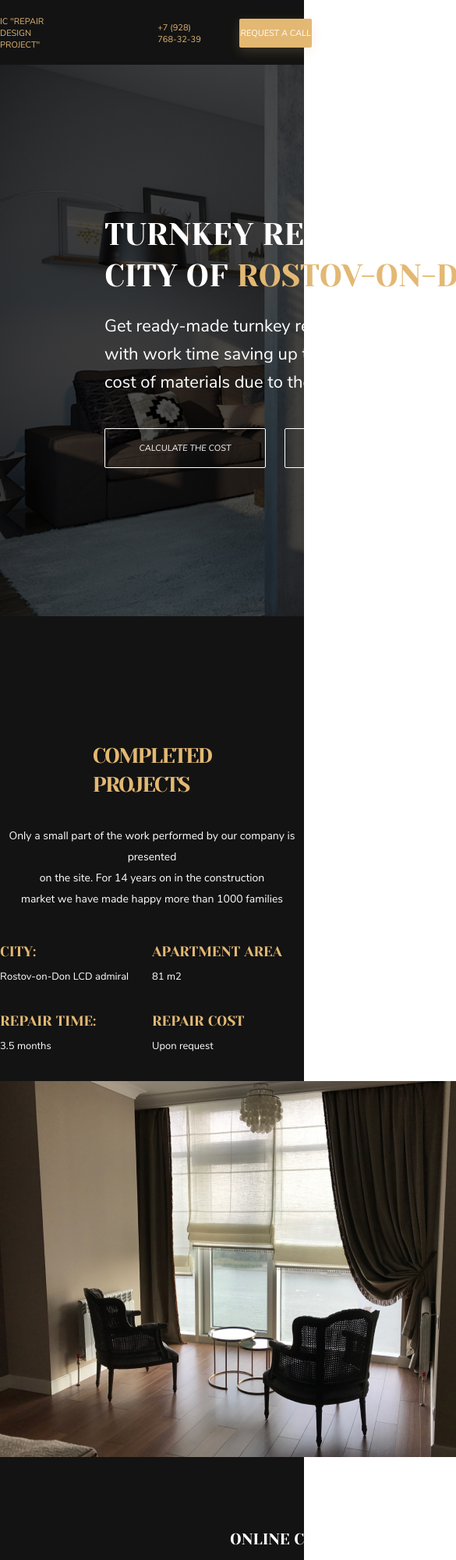
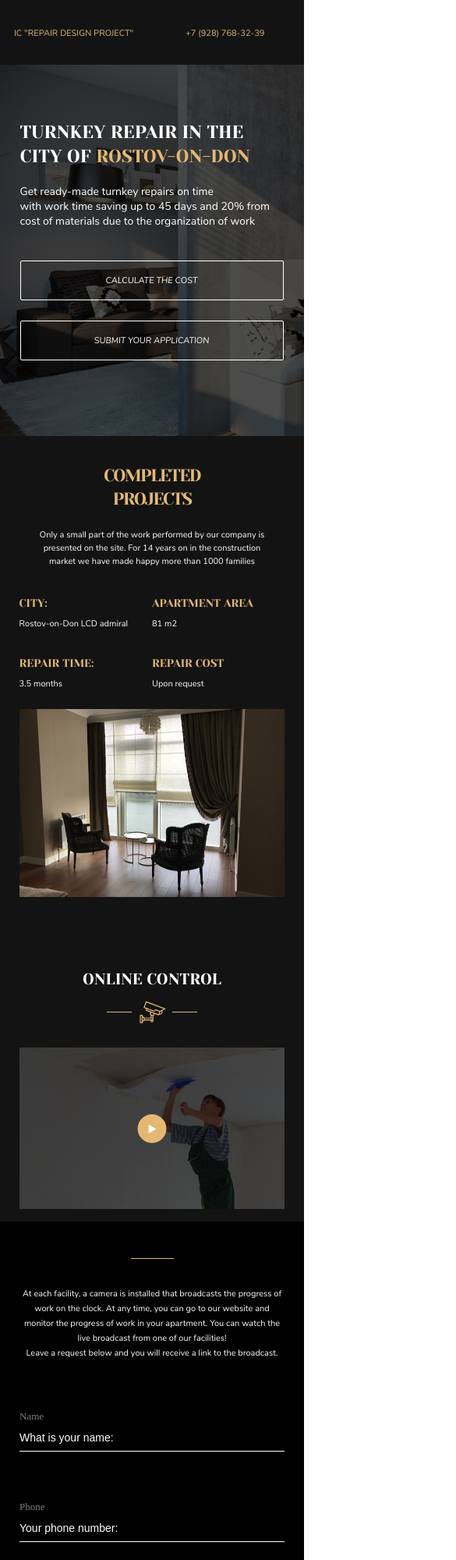
Before and after one commit to lagafet-jr/design_agency_lp, a plain HTML site: page index.html in a window 390 px wide. Shown: the top 2000 px of the page at 78% size, 585 px wide, since content can reach past the window. Drawn offline with Linux system fonts and the light colour scheme.

Commit message:
mobile adaptive

```diff
--- a/css/media.css
+++ b/css/media.css
@@ -27,10 +27,12 @@
     display: flex;
     justify-content: center;
     align-items: center;
+    text-align: center;
   }
 
   .project-about {
     order: 1;
+    max-width: 768px;
     display: flex;
     justify-content: center;
     align-items: center;
@@ -98,5 +100,253 @@
     height: 100%;
     margin-top: 0px;
   }
+}
 
+@media screen and (max-width: 768px) {
+
+  .header-nav a:nth-child(n+2):nth-child(-n+7),
+  .header-nav button,
+  .img-laptop,
+  .projects-header,
+  .adress,
+  .social,
+  .footer {
+    display: none;
+  }
+
+  .header-nav {
+    display: flex;
+    justify-content: space-around;
+    align-items: center;
+    flex-wrap: nowrap;
+    margin: 23px 18px 22px;
+  }
+
+  .header-nav a {
+    margin-right: 0px;
+  }
+
+  .intro {
+    height: 476px;
+  }
+
+  .intro-wrap {
+    max-width: 375px;
+  }
+
+  .intro-1-2 {
+    display: flex;
+    flex-direction: column;
+    justify-content: center;
+    max-width: 100%;
+    max-height: 476px;
+    margin-left: 18px;
+  }
+
+  .intro-text {
+    font-size: 23px;
+    line-height: 31px;
+  }
+
+  .intro-info {
+    font-size: 14px;
+    line-height: 19px;
+  }
+
+  .mobile-buttons {
+    display: flex;
+    flex-direction: column;
+    justify-content: space-between;
+    align-items: center;
+  }
+
+  .intro-btn {
+    width: 338px;
+    height: 51px;
+    padding: 0px;
+    border: 1px solid #FFFFFF;
+    margin-right: 0px;
+    box-sizing: border-box;
+    margin-bottom: 26px;
+  }
+
+  .project-txt {
+    padding-top: 36px;
+    font-size: 22px;
+    line-height: 30px;
+    text-align: center;
+    margin-bottom: 0px;
+  }
+
+  .project-about {
+    font-size: 11px;
+    line-height: 17px;
+    text-align: center;
+    max-width: 311px;
+    margin: 22px 32px 36px;
+  }
+
+  .project-params {
+    width: 341px;
+    height: 145px;
+    display: flex;
+    justify-content: space-around;
+  }
+
+  .project-params p {
+    font-size: 11px;
+    line-height: 15px;
+  }
+
+  .project-params h3 {
+    font-size: 14px;
+    line-height: 19px;
+  }
+
+  .project-img {
+    width: 340px;
+    height: 241.35px;
+  }
+
+  .control-wrapper {
+    width: 375px;
+    margin: 0 auto;
+  }
+
+  .control {
+    background-color: black;
+  }
+
+  .video {
+    width: 340px;
+    height: 207px;
+    margin: 0 auto;
+  }
+
+  .video-btn {
+    width: 37px;
+    height: 37px;
+  }
+
+  .play-mobile {
+    width: 12px;
+    height: 12px;
+  }
+
+  .control-info {
+    width: 340px;
+    margin: 0 auto;
+    font-size: 11px;
+    line-height: 19px;
+    text-align: center;
+    color: white;
+    margin-bottom: 61px;
+  }
+
+  .request {
+    display: flex;
+    flex-direction: column;
+    justify-content: space-around;
+    align-items: center;
+  }
+
+  .request-item {
+    width: 340px;
+    margin-bottom: 60px;
+  }
+
+  .request-label {
+    font-size: 13px;
+    line-height: 21px;
+    color: rgba(255, 255, 255, 0.5);
+  }
+
+  .request-input-text {
+    padding: 8px 0;
+    outline: none;
+    border: none;
+    background-color: black;
+    border-bottom: 1px solid white;
+  }
+
+  .request-input-text::placeholder {
+    font-size: 14px;
+    line-height: 19px;
+    color: white;
+  }
+
+  .request-submit {
+    width: 340px;
+  }
+
+  .request-text {
+    color: white;
+  }
+
+  .types-wrapper {
+    max-width: 375px;
+    margin: 0 auto;
+  }
+
+  .types-block {
+    width: 340px;
+  }
+
+  .pic {
+    width: 340px;
+    height: 365px;
+    z-index: 1;
+    position: relative;
+  }
+
+  .types-mobile-img {
+    width: 340px;
+    height: 365px;
+  }
+
+  .type-list-block {
+    background-color: #fff;
+    width: 270px;
+    margin-left: 0px;
+  }
+
+  .questions-wrap {
+    width: 375px;
+  }
+
+  .questions-row {
+    display: flex;
+    flex-direction: column;
+    justify-content: space-between;
+    align-items: center;
+    width: 340px;
+  }
+
+  .questions h2 {
+    margin-bottom: 52px;
+  }
+
+  .row-width {
+    width: 340px;
+    margin-bottom: 63px;
+  }
+
+  .question-width {
+    width: 340px;
+    margin-bottom: 22px;
+  }
+
+  .call-checkbox {
+    margin-bottom: 67px;
+  }
+
+  .map-size {
+    width: 340px;
+    height: 255px;
+    padding-top: 160px;
+  }
+
+  .map-back {
+    background-color: black;
+  }
 }
--- a/css/styles.css
+++ b/css/styles.css
@@ -236,6 +236,11 @@ a:nth-child(8) {
   height: 482px;
 }
 
+.img-mobile {
+  width: 340px;
+  height: 241.35px;
+}
+
 .project-txt {
   font-family: Yeseva One;
   font-style: normal;
@@ -260,6 +265,7 @@ a:nth-child(8) {
 .project-params {
   display: flex;
   flex-wrap: wrap;
+  margin: 0 auto;
 }
 
 .project-params div {
@@ -959,7 +965,7 @@ a:nth-child(8) {
 
 .questions {
   margin-top: -222.66px;
-  background: #181818;
+  background: #000000;
   box-shadow: 0px 30px 30px rgba(0, 0, 0, 0.05);
   width: 883px;
   height: 446px;
--- a/index.html
+++ b/index.html
@@ -13,7 +13,7 @@
 <body>
   <header>
     <div class="header-nav">
-      <a id="home">IC "REPAIR DESIGN PROJECT"</a>
+      <a id="home">Ic "Repair design project"</a>
       <a class="margin-left" href="#home">Home</a>
       <a href="#projects">Projects</a>
       <a href="#measurement">Measurement</a>
@@ -36,7 +36,7 @@
             <p>Get ready-made turnkey repairs on time <br>with work time saving up to 45 days and 20% from <br>cost of
               materials due to the organization of work</p>
           </div>
-          <div>
+          <div class="mobile-buttons">
             <button class="button intro-btn">CALCULATE THE COST</button>
             <button class="button intro-btn">SUBMIT YOUR APPLICATION</button>
           </div>
@@ -59,8 +59,8 @@
               <p>Completed <br>projects</p>
             </div>
             <div class="project-about">
-              <p>Only a small part of the work performed by our company is presented <br>on the site. For 14 years on in
-                the construction <br>market we have made happy more than 1000 families</p>
+              <p>Only a small part of the work performed by our company is presented on the site. For 14 years on in
+                the construction market we have made happy more than 1000 families</p>
             </div>
             <div class="project-params">
               <div>
@@ -90,7 +90,7 @@
           </div>
           <div class="projects-half">
             <div class="project-img">
-              <img src="./images/image_2_1.jpg" alt="photo">
+              <img class="img-mobile" src="./images/image_2_1.jpg" alt="photo">
             </div>
           </div>
         </div>
@@ -111,7 +111,7 @@
             </div>
           </div>
           <div class="video video-bg">
-            <button class="video-btn"><img src="./images/video-btn.svg" alt="play"></button>
+            <button class="video-btn"><img class="play-mobile" src="./images/video-btn.svg" alt="play"></button>
           </div>
           <div class="control-info">
             <hr>
@@ -163,7 +163,7 @@
         <div class="types-pic">
           <div class="types-block">
             <div class="pic">
-              <img src="./images/type_1.jpg" alt="picture">
+              <img class="types-mobile-img" src="./images/type_1.jpg" alt="picture">
             </div>
             <div class="type-list-block">
               <div class="type-list-display">
@@ -189,7 +189,7 @@
           </div>
           <div class="types-block">
             <div class="pic">
-              <img src="./images/type_2.jpg" alt="picture">
+              <img class="types-mobile-img" src="./images/type_2.jpg" alt="picture">
             </div>
             <div class="type-list-block">
               <div class="type-list-display">
@@ -215,7 +215,7 @@
           </div>
           <div class="types-block">
             <div class="pic">
-              <img src="./images/type_3.jpg" alt="picture">
+              <img class="types-mobile-img" src="./images/type_3.jpg" alt="picture">
             </div>
             <div class="type-list-block">
               <div class="type-list-display">
```
Also changed, not shown: images/image_2_2.jpg (added).
